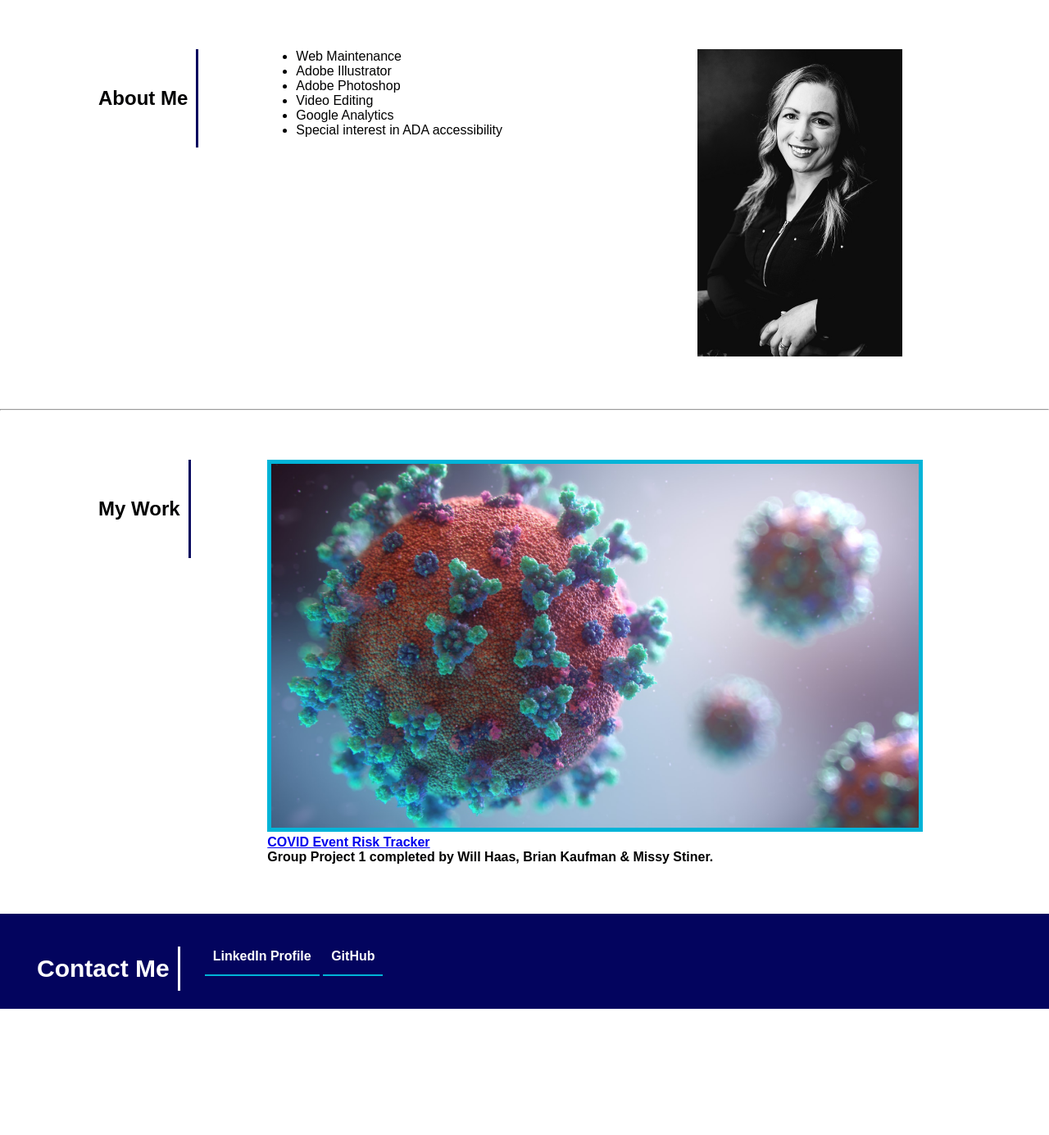
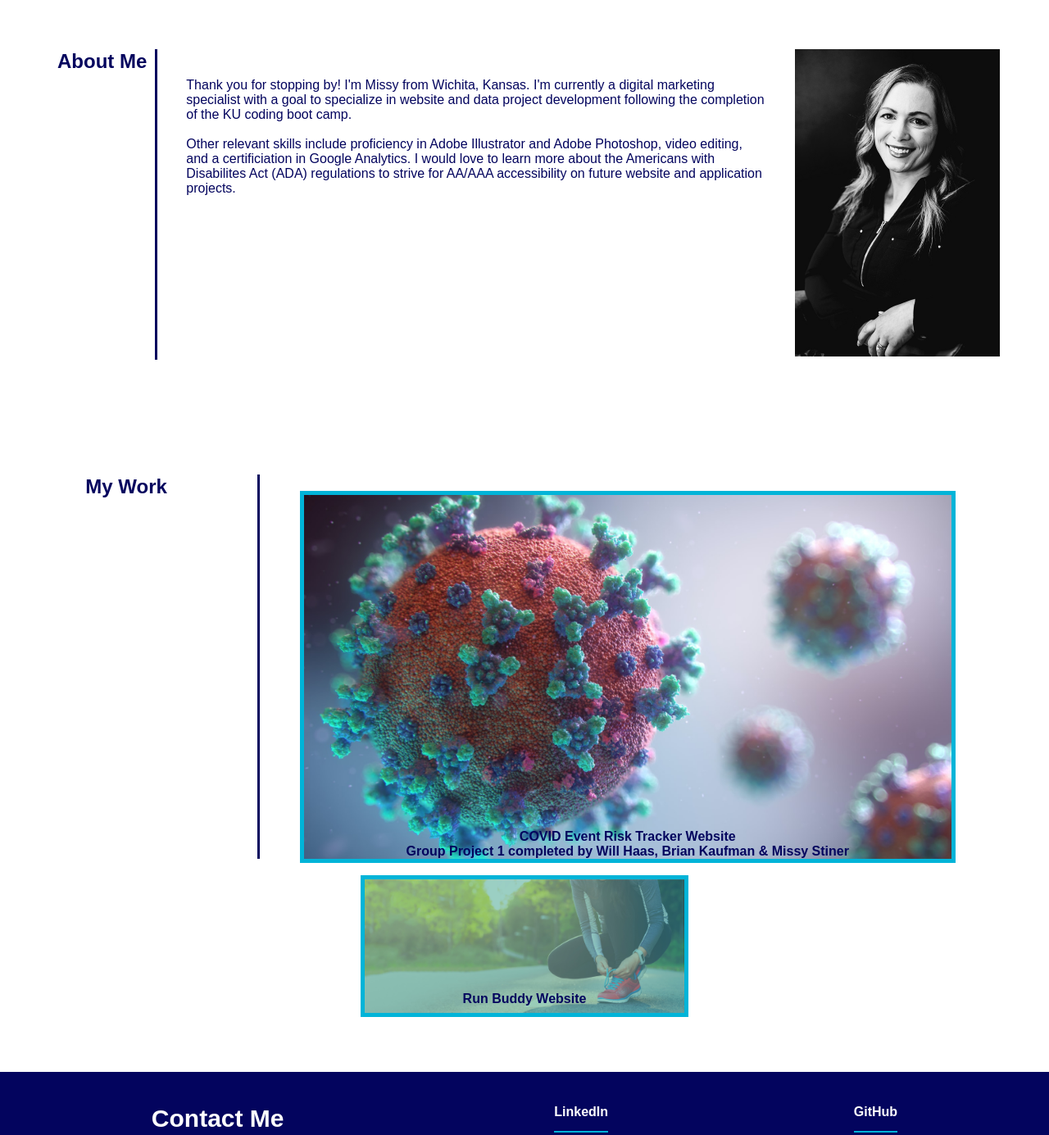
Before and after one commit to MissyStiner/portfolio, a plain HTML site: page index.html in a window 1280 px wide. Shown: the part 682-2067 px from the top of the page at 82% size. Before the commit the page ends 1913 px from the top, so only its background shows below. Drawn offline with Linux system fonts and the light colour scheme.

Commit message:
added mobile responsiveness

```diff
--- a/assets/css/style.css
+++ b/assets/css/style.css
@@ -4,9 +4,9 @@
     box-sizing: border-box;
 }
 
-/* Change from Run Buddy body */
+/* body */
 body {
-    color: #000001;
+    color: #03045E;
     font-family: Arial, Helvetica, sans-serif;
     background: #ffffff;
 }
@@ -69,8 +69,8 @@ header nav ul li a {
     padding: 20px;
     width: 300px;
     color: #ffffff;
-    position: sticky;
     float: right;
+    bottom: 0px;
   }
 
   .hero-note p {
@@ -83,19 +83,24 @@ footer {
     background:#03045E;
     width: 100%;
     padding: 40px 35px;
+    display: flex;
+    justify-content: space-around;
 }
-
+.secondary-border {
+    border-bottom: 2px solid;
+    border-color: #00b4d8;
+}
 footer h3 {
     display: inline;
     color: #ffffff;
     font-size: 30px;
     margin-right: 30px;
     float:left;
-    border-right: solid;
-    padding: 10px;
 }
 
 footer div {
+    flex-direction: row;
+    justify-content: space-around;
     align-content: center;
     display: inline-flex;
 }
@@ -103,9 +108,7 @@ footer div {
 footer a {
     color: #ffffff;
     font-style: normal;
-    padding-inline: 10px;
     text-decoration: none;
-    line-height: 1.5;
     font-weight: bolder;
 }
 
@@ -114,39 +117,85 @@ section {
 }
 
 .heading {
-    float:left;
     border-right: solid;
     border-color: #03045E;
     padding: 10px;
-    line-height: 100px;
+    line-height: 40%;
+    flex-direction: row;
+    justify-content: space-evenly;
 }
 
 .left-column {
-    flex: 1 45%;
-    margin-left: 50px;
+    justify-content: space-evenly;
+    margin-left:auto;
+    margin-right: auto;
+}
+
+.column {
+-webkit-column-width: 200px;
+-moz-column-width: 200px;
+column-width: 200px;
+    }
+
+.profile {
+    display:inline-flex;
+    justify-content: space-between;
+    flex-wrap: nowrap;
+}
+
+.profile p {
+    margin: 20px;
+    line-height: normal;
+    flex-wrap: wrap;
+    max-width: auto;
+    padding: 15px;
 
 }
-
-.profile {
-    display: flex;
-    justify-content: space-around;
-
-}
-
 .profile img {
     max-width: 250px;
 }
 
+
+
 .work {
     display: flex;
-    justify-content: space-around;
+    flex-wrap: wrap;
+    justify-content:space-around;
+    margin: 20px;
+}
+
+.work p {
+    display: flex;
+    flex-wrap: wrap;
+    justify-content:space-around;
+    font-weight: bolder;
+    text-align: center;
+    margin-top: 5px;
+    color: #03045E;
+    text-shadow: #000001;
 }
 
 .work img {
     max-width: 800px;
     align-content: center;
     border: 5px solid #00b4d8;
+    margin: 20px 20px -50px 20px;
 }
+
+
+.work p {
+    align-content: center;
+}
+
+.run img {
+    max-width: 400px;
+    align-content: center;
+    border: 5px solid #00b4d8;
+    margin: 20px 20px -40px 20px;
+}
+
+
+
 
 /*responsive elements*/
 @media screen and (max-width: 980px) {
@@ -159,3 +208,21 @@ section {
       width: 100%;
       text-align: center;
     }
+
+    .work-image {
+        flex: 0 32%;
+        margin-right: 0;
+        margin-top: 15px;
+        margin-bottom: 15px;
+    }
+}
+
+/* MEDIA QUERY FOR MOBILE PHONES AND SMALLER */
+@media screen and (max-width: 575px) {
+    header {
+        background-color: #03045E;
+        text-align: center;
+        padding: 40px;
+    }
+
+}
--- a/index.html
+++ b/index.html
@@ -37,42 +37,36 @@
     <!-- end hero -->
 
     <section id="about">
-        <div class="left-column">
-            <h2 class="heading">About Me</h2>
-        </div>
-        <div class="profile">
-        <div class="profile-text">
-            <p>
-                <ul>
-                    <li>Web Maintenance</li>
-                    <li>Adobe Illustrator</li>
-                    <li>Adobe Photoshop</li>
-                    <li>Video Editing</li>
-                    <li>Google Analytics</li>
-                    <li>Special interest in ADA accessibility</li>
-                </ul>
-            </p>
-        </div>
+        <div class="left-column profile">
+            <h2 class="heading column">About&nbsp;Me</h2>
+                <div>
+                    <p>Thank you for stopping by! I'm Missy from Wichita, Kansas.
+                        I'm currently a digital marketing specialist with a goal to specialize in website and data project development following the completion of the KU coding boot camp.
+                        <br/><br/>
+                        Other relevant skills include proficiency in Adobe Illustrator and Adobe Photoshop, video editing, and a certificiation in Google Analytics.
+                        I would love to learn more about the Americans with Disabilites Act (ADA) regulations to strive for AA/AAA accessibility on future website and application projects.
+                    </p>
+                </div>
         <div class="profile-image">
             <img alt="black and white photo of smiling girl with long hair" src="assets/images/stiner.jpg"/>
-        <div>
+
+        </div>
         </div>
     </section>
-    <hr>
+
     <section id="work">
-        <div class="left-column">
-            <h2 class="heading">My Work</h2>
-        </div>
-        <div class="work">
-            <div class="work-image" style="justify-content: center;">
-                <img  src="assets/images/covid.jpg"/>
-                    <p><strong>
-                        <a href="https://bpkaufman4.github.io/Group-2-project-1/">
-                        COVID Event Risk Tracker
-                        </a>
-                            <br>
-                            Group Project 1 completed by Will Haas, Brian Kaufman & Missy Stiner.</strong>
-                    </p>
+        <div class="left-column work">
+            <h2 class="heading column">My Work</h2>
+              <div class="work-image">
+                <a href="https://bpkaufman4.github.io/Group-2-project-1/"><img alt="four red spheres visible on screen with small purple circles all over topped with three small green balls" src="assets/images/covid.jpg"/></a>
+                <p>COVID Event Risk Tracker Website<br>
+                    Group Project 1 completed by Will Haas, Brian Kaufman & Missy Stiner</p>
+                </div>
+
+            <div class="run">
+                <a href="https://missystiner.github.io/run-buddy/"><img alt="female runner tying blue shoelaces on red shoe while standing on road with trees in the background" src="assets/images/hero-bg.jpg"></a>
+                    <p>Run Buddy Website</p>
+                </div>
             </div>
         </div>
     </section>
@@ -80,12 +74,12 @@
 
     <!-- footer -->
     <footer id="contact">
-        <h3>Contact Me</h3>
+        <h3 class="footer">Contact Me</h3>
             <div>
-                <a class="primary-border" href=https://www.linkedin.com/in/melissajts>LinkedIn Profile</a>
+                <a class="secondary-border" href=https://www.linkedin.com/in/melissajts>LinkedIn</a>
             </div>
             <div>
-                <a class="primary-border" href="https://github.com/MissyStiner">GitHub</a>
+                <a class="secondary-border" href="https://github.com/MissyStiner">GitHub</a>
             </div>
     </footer>
 
```
